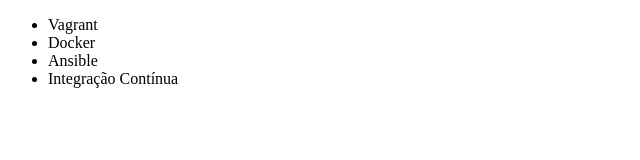
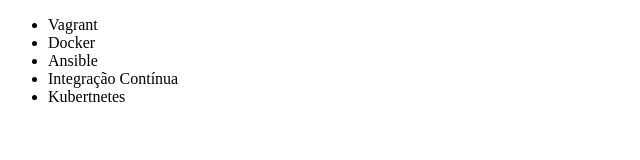
Before and after one commit to JeanLRC/alura-git, a plain HTML site: page index.html in a window 1280 px wide. Shown: the whole page, without its empty margins (0-640 px from the left). Drawn offline with Linux system fonts and the light colour scheme.

Commit message:
Adicionado o curso de Kubernetes

```diff
--- a/index.html
+++ b/index.html
@@ -10,6 +10,7 @@
         <li>Docker</li>
         <li>Ansible</li>
         <li>Integração Contínua</li>
+        <li>Kubertnetes</li>
     </ul>
 </body>
 </html>
```
